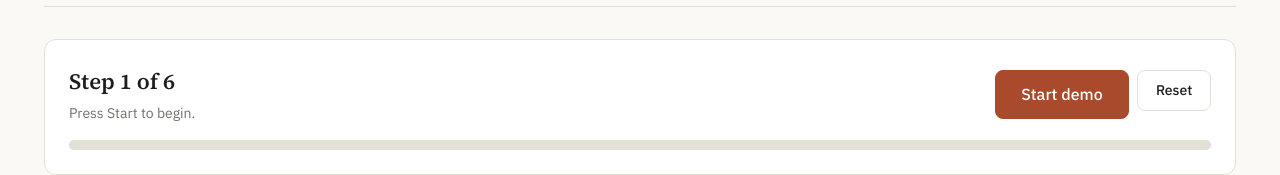
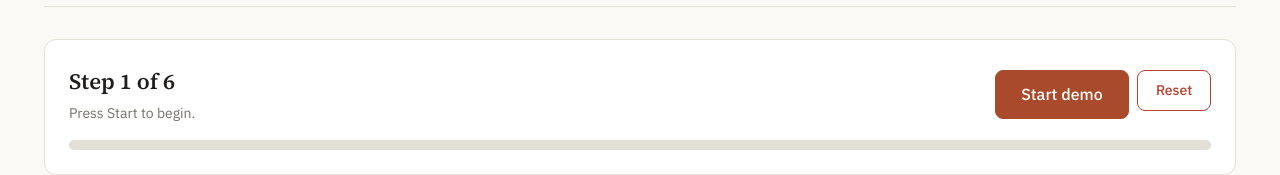
Before and after one commit to Parswanadh/jadal, a React (Vite) app in the folder apps/web/: page /demo in a window 1280 px wide. Shown: the part 228-403 px from the top of the page. Built offline with nearby package versions, Linux system fonts and the light colour scheme.

Commit message:
fix(web): ask before the demo reset clears the walkthrough
Reset wipes the whole demo with one click while ConfirmAction is already
the pattern for destructive actions elsewhere. Wrap it and add the
question string to both dictionaries.

```diff
--- a/apps/web/src/demo/DemoMode.tsx
+++ b/apps/web/src/demo/DemoMode.tsx
@@ -5,6 +5,7 @@ import type { TVars } from "../i18n/I18nContext";
 import { useFormat } from "../lib/useFormat";
 import type { Formatter } from "../lib/useFormat";
 import PageHeader from "../components/PageHeader";
+import ConfirmAction from "../components/ConfirmAction";
 import { DEMO_STEPS, SIM_CLOCK_START, formatElapsed } from "./demoScript";
 import {
   compareRosters,
@@ -273,9 +274,14 @@ export default function DemoMode() {
                 {t("demo.runAll")}
               </button>
             )}
-            <button type="button" className="btn" onClick={handleReset} disabled={busy}>
-              {t("demo.reset")}
-            </button>
+            <ConfirmAction
+              variant="danger"
+              label={t("demo.reset")}
+              question={t("demo.resetQuestion")}
+              confirmLabel={t("demo.reset")}
+              onConfirm={handleReset}
+              disabled={busy}
+            />
           </div>
         </div>
         <progress className="bar" value={completed} max={DEMO_STEPS.length} aria-label={t("demo.progressLabel")}>
--- a/apps/web/src/i18n/en.json
+++ b/apps/web/src/i18n/en.json
@@ -533,6 +533,7 @@
     "start": "Start demo",
     "runAll": "Run all steps",
     "reset": "Reset",
+    "resetQuestion": "Reset the demo? Everything you have run so far is cleared.",
     "runStep": "Run this step",
     "seeIt": "See it",
     "stepOf": "Step {n} of {total}",
--- a/apps/web/src/i18n/te.json
+++ b/apps/web/src/i18n/te.json
@@ -533,6 +533,7 @@
     "start": "డెమో మొదలు పెట్టండి",
     "runAll": "అన్ని దశలు నడపండి",
     "reset": "మళ్లీ మొదలు",
+    "resetQuestion": "డెమోను మళ్లీ మొదలు పెట్టాలా? ఇప్పటివరకు చేసినవన్నీ తొలగిపోతాయి.",
     "runStep": "ఈ దశ నడపండి",
     "seeIt": "చూడండి",
     "stepOf": "{total} లో {n}వ దశ",
```
Also changed, not shown: 1 other file (tests, documents, lock files or other folders).
